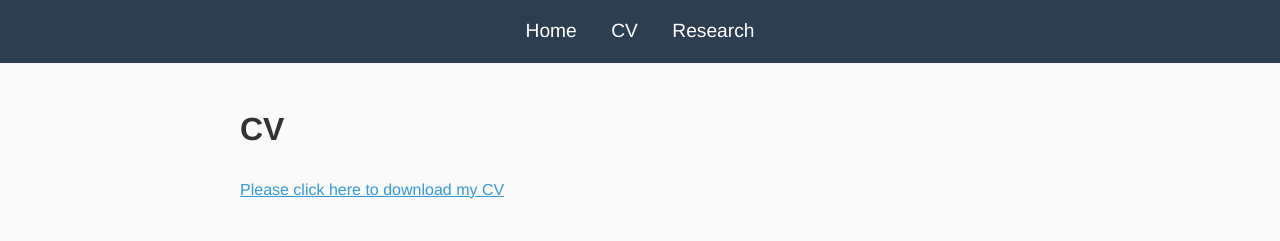
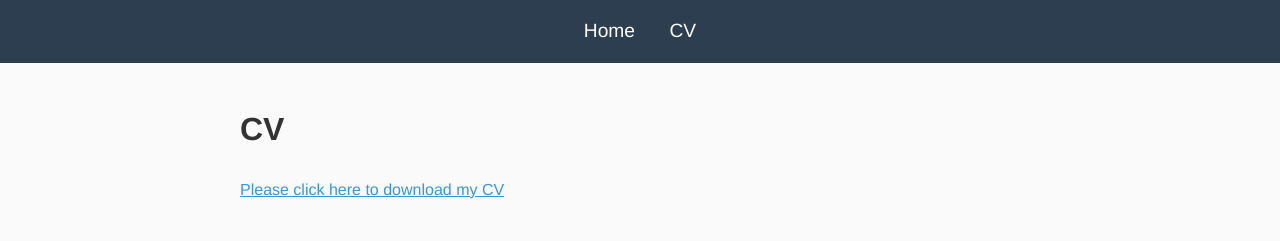
Before and after one commit to yiyuhz/yiyuhz.github.io, a plain HTML site: page cv.html in a window 1280 px wide. Drawn offline with Linux system fonts and the light colour scheme.

Commit message:
Update cv.html

```diff
--- a/cv.html
+++ b/cv.html
@@ -8,7 +8,7 @@
     <div class="header">
         <a href="index.html">Home</a>
         <a href="cv.html">CV</a>
-        <a href="research.html">Research</a>
+<!--         <a href="research.html">Research</a> -->
     </div>
 
     <div class="content">
```
